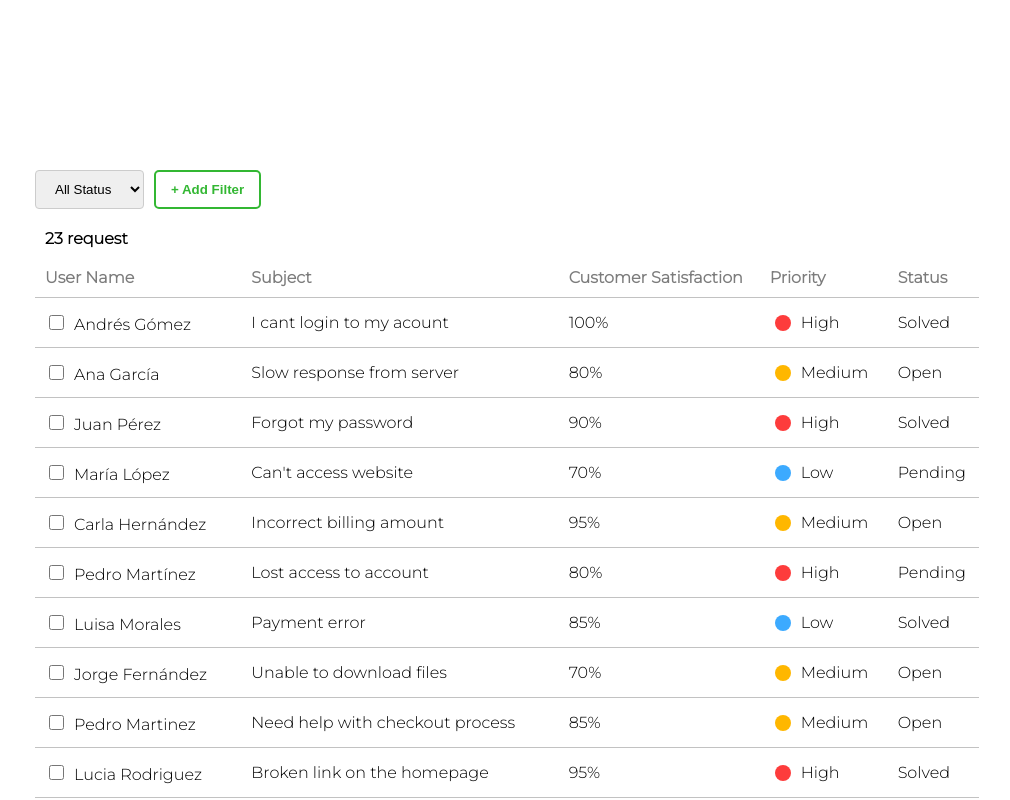
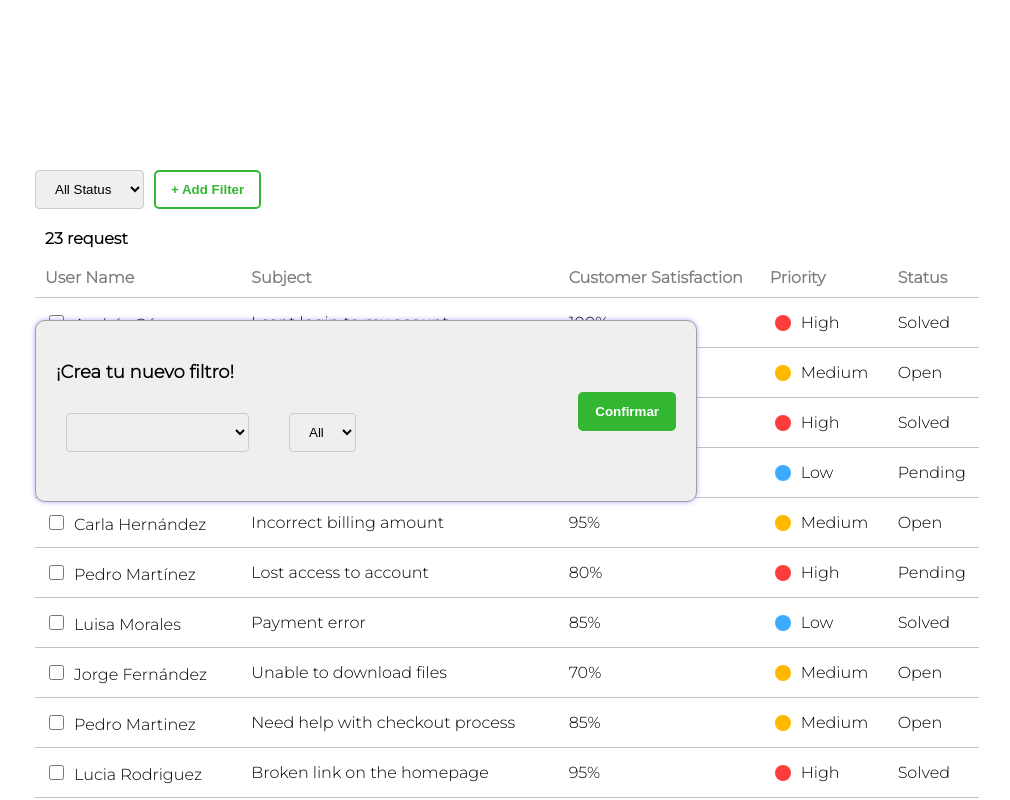
Before and after one commit to juandzapata/prueba_frontend_opitech, an Angular app: page / in a window 1280 px wide. Both pictures are taken after a click on the button "+ Add Filter". Shown: the top 800 px of the page, without its empty margins (133-1143 px from the left). Built offline with nearby package versions, Linux system fonts and the light colour scheme.

Commit message:
Agregación del filtro dinamico para columnas correspondientes

```diff
--- a/package.json
+++ b/package.json
@@ -11,10 +11,12 @@
   "private": true,
   "dependencies": {
     "@angular/animations": "^15.2.0",
+    "@angular/cdk": "^16.0.0",
     "@angular/common": "^15.2.0",
     "@angular/compiler": "^15.2.0",
     "@angular/core": "^15.2.0",
     "@angular/forms": "^15.2.0",
+    "@angular/material": "^16.0.0",
     "@angular/platform-browser": "^15.2.0",
     "@angular/platform-browser-dynamic": "^15.2.0",
     "@angular/router": "^15.2.0",
--- a/src/app/app.module.ts
+++ b/src/app/app.module.ts
@@ -9,12 +9,13 @@ import { FormsModule } from '@angular/forms';
 @NgModule({
   declarations: [
     AppComponent,
-    TablaComponent
+    TablaComponent,
   ],
   imports: [
     BrowserModule,
     HttpClientModule,
-    FormsModule
+    FormsModule,
+
   ],
   providers: [
     HttpClient
--- a/src/app/components/tabla/tabla.component.html
+++ b/src/app/components/tabla/tabla.component.html
@@ -1,14 +1,12 @@
 <div class="container">
-
     <div>
-        <select [(ngModel)]="selectedStatus" (change)="filterData();">
+        <select [(ngModel)]="selectedStatus" (change)="filterStatusData()">
             <option value="">All Status</option>
             <option value="Pending">Pending</option>
             <option value="Open">Open</option>
             <option value="Solved">Solved</option>
-          </select>
-
-        <button class="button_addfilter"> + Add Filter</button>
+        </select>
+        <button class="button_addfilter" (click)="showCard()">+ Add Filter</button>
         <p class="data-count">{{dataCount}} request</p>
     </div>
     <table>
@@ -27,12 +25,29 @@
                 <td>{{date.subject}}</td>
                 <td>{{date.customerSatisfaction}}</td>
                 <td class="circle-td">
-                    <div class="circle" [ngClass]="{'high-priority': date.priority === 'High', 'medium-priority': date.priority === 'Medium', 'low-priority': date.priority === 'Low'}"></div>
+                    <div class="circle"
+                        [ngClass]="{'high-priority': date.priority === 'High', 'medium-priority': date.priority === 'Medium', 'low-priority': date.priority === 'Low'}">
+                    </div>
                     <div class="priority-text">{{date.priority}}</div>
                 </td>
                 <td>{{date.status}}</td>
             </tr>
         </tbody>
     </table>
-
+    <div *ngIf="cardInfo" class="card fade-in">
+        <div>
+            <p class="title-card">¡Crea tu nuevo filtro!</p>
+            <select class="select-card" [(ngModel)]="filterOption" (change)="selectFilters()">
+                <option value="priority">Priority</option>
+                <option value="satisfaction">Customer Satisfaction</option>
+            </select>
+            <select class="select-card " [(ngModel)] = "selectedFilter">
+                <option value="">All</option>
+                <option *ngFor="let option of filtersInfo" [value]="option">{{option}}</option>
+            </select>
+        </div>
+        <div>
+            <button class="confirmation-button" (click)="filterData()">Confirmar</button>
+        </div>
+    </div>
 </div>
--- a/src/app/components/tabla/tabla.component.scss
+++ b/src/app/components/tabla/tabla.component.scss
@@ -40,6 +40,24 @@ table td{
 
 .button_addfilter:hover {
     background-color: rgb(51, 183, 51);
+    color: white;
+    cursor: pointer;
+}
+
+.confirmation-button{
+    margin: 10px;
+    border: 2px solid rgb(51, 183, 51);
+    background-color: rgb(51, 183, 51);
+    padding: 10px 15px;
+    color: white;
+    font-weight: bold;
+    border-radius: 5px;
+}
+
+.confirmation-button:hover{
+    background-color: rgb(86, 230, 86);
+    border: 2px solid rgb(86, 230, 86);
+    box-shadow: 0 0 5px rgba(91, 76, 255, 0.5);
     color: white;
     cursor: pointer;
 }
@@ -99,6 +117,46 @@ input[type="checkbox"]:hover {
     font-weight: bold;
 }
 
+.title-card{
+    margin: 10px;
+    font-weight: bold;
+    font-size: large;
+}
+
+.select-card{
+    margin: 20px;
+}
+
+.card{
+    position: absolute;
+    top: 40%;
+    margin: 0 auto;
+    padding: 10px;
+    width: 50%;
+    height: 20%;
+    border: 1px solid #a19f9f;
+    border-radius: 10px;
+    box-shadow: 0 0 5px rgba(91, 76, 255, 0.5);
+    background-color: rgb(239, 239, 239);
+    display: flex;
+    justify-content: space-between;
+    align-items: center;
+}
+
+@keyframes fadeIn {
+    from {
+      opacity: 0;
+    }
+    to {
+      opacity: 1;
+    }
+  }
+
+  .fade-in {
+    animation-name: fadeIn;
+    animation-duration: 0.5s;
+  }
+
 @media screen and (max-width: 768px) {
     .container {
         margin: 10vh 10vh;
--- a/src/app/components/tabla/tabla.component.ts
+++ b/src/app/components/tabla/tabla.component.ts
@@ -7,45 +7,81 @@ import { JsonDataService } from 'src/app/services/json-data.service';
   styleUrls: ['./tabla.component.scss'],
 })
 export class TablaComponent {
-
+  cardInfo = false;
   dataCount = 0;
   data: any[] = [];
   selectedStatus = '';
+  filterOption = '';
+  selectedFilter = '';
+  filtersInfo: any[] = [];
   filteredData: any[] = [];
 
-  constructor(private dataService: JsonDataService){}
+  constructor(private dataService: JsonDataService) {}
 
-  ngOnInit(){
-    this.filterData();
+  ngOnInit() {
+    this.filterStatusData();
     this.getData();
   }
-
 
   /**
    * Obtiene los datos del servicio y los asigna a la variable data
    */
-  getData(){
+  getData() {
     this.dataService.getData().subscribe({
       next: (data) => {
         this.data = data;
-        this.filterData();
+        this.filterStatusData();
       },
       error: (err) => {
         console.error(err);
-      }
+      },
     });
   }
 
   /**
    * Filtra los datos por el estado seleccionado
    */
-  filterData(){
-    if(this.selectedStatus == ''){
+  filterStatusData() {
+    if (this.selectedStatus == '') {
       this.filteredData = this.data;
     } else {
-      this.filteredData = this.data.filter(item => item.status === this.selectedStatus);
+      this.filteredData = this.data.filter(
+        (item) => item.status === this.selectedStatus
+      );
     }
     this.dataCount = this.filteredData.length;
   }
 
+  filterData() {
+    if (this.selectedFilter == '') {
+      this.filteredData = this.data;
+    } else {
+      if (this.filterOption == 'priority') {
+        this.filteredData = this.data.filter(
+          (item) => item.priority === this.selectedFilter
+        );
+      } else{
+        this.filteredData = this.data.filter(
+          (item) => item.satisfaction === this.selectedFilter
+        );
+      }
+    }
+    this.closeCard();
+  }
+
+  selectFilters() {
+    if (this.filterOption == 'priority') {
+      this.filtersInfo = ['High', 'Medium', 'Low'];
+    } else if (this.filterOption == 'satisfaction') {
+      this.filtersInfo = ['100%', '75%', '50%', '25%', '0%'];
+    }
+  }
+
+  showCard() {
+    this.cardInfo = true;
+  }
+
+  closeCard() {
+    this.cardInfo = false;
+  }
 }
```
Also changed, not shown: 1 other file (tests, documents, lock files or other folders). Lines whose indentation alone changed are shown as unchanged.
